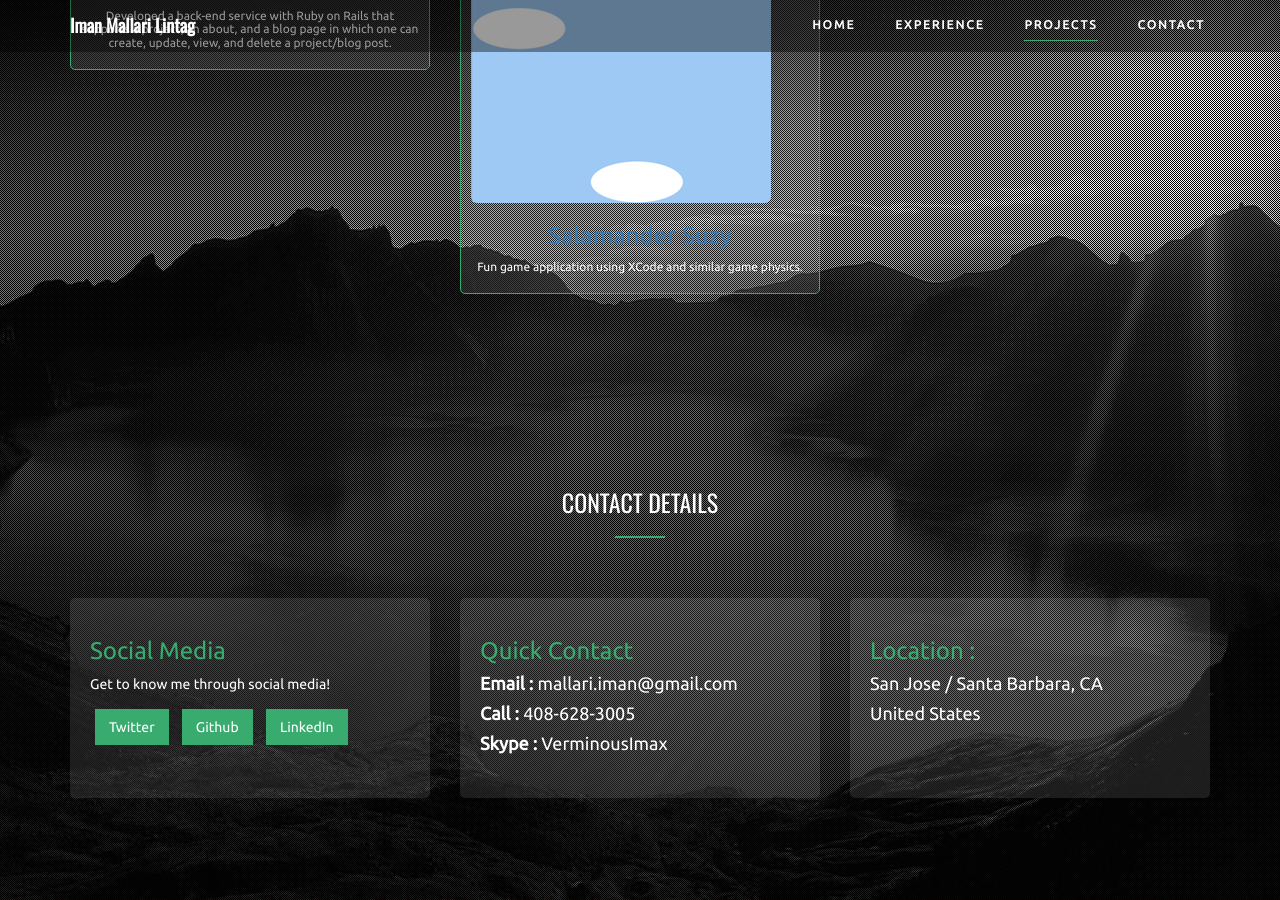
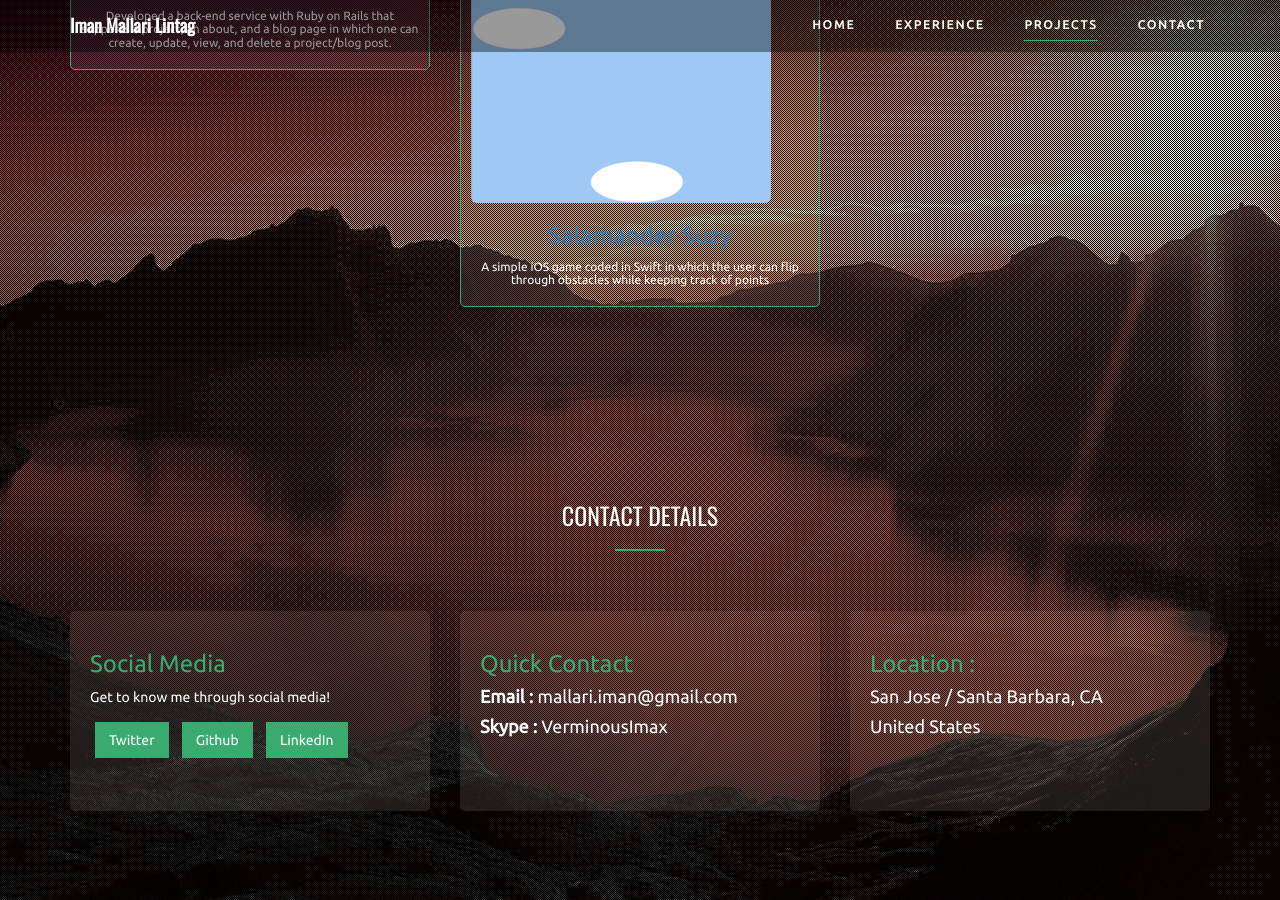
Before and after one commit to imanlintag/imanlintag.github.io, a Jekyll site: the page built from index.md, in a window 1280 px wide and 900 px high, scrolled down 3104 px. Built offline with Jekyll 4.4.1, drawn with Linux system fonts in a browser that asks for light colours.

Commit message:
Updated Resume

```diff
--- a/_layouts/default.html
+++ b/_layouts/default.html
@@ -214,7 +214,7 @@
 							<a class="fancybox-media" title="Salamander-suzy" href="assets/img/portfolio/7.jpg">
 								<img src="assets/img/portfolio/7.jpg" class="img-responsive img-rounded" alt="" /></a>
     							<h3 class="Salamander-Suzy"><a href="https://github.com/imanlintag/Salamander-Suzy">Salamander Suzy</a></h3>
-								<h6>Fun game application using XCode and similar game physics.</h6>
+								<h6>A simple iOS game coded in Swift in which the user can flip through obstacles while keeping track of points</h6>
 						</div>
 					</div>
 
@@ -260,7 +260,6 @@
 						<div class="contact-wrapper">
 							<h3>Quick Contact</h3>
 							<h4><strong>Email : </strong> mallari.iman@gmail.com </h4>
-							<h4><strong>Call : </strong> 408-628-3005 </h4>
 							<h4><strong>Skype : </strong> VerminousImax </h4>
 						</div>
 					</div>
```
Also changed, not shown: 3 other files.
